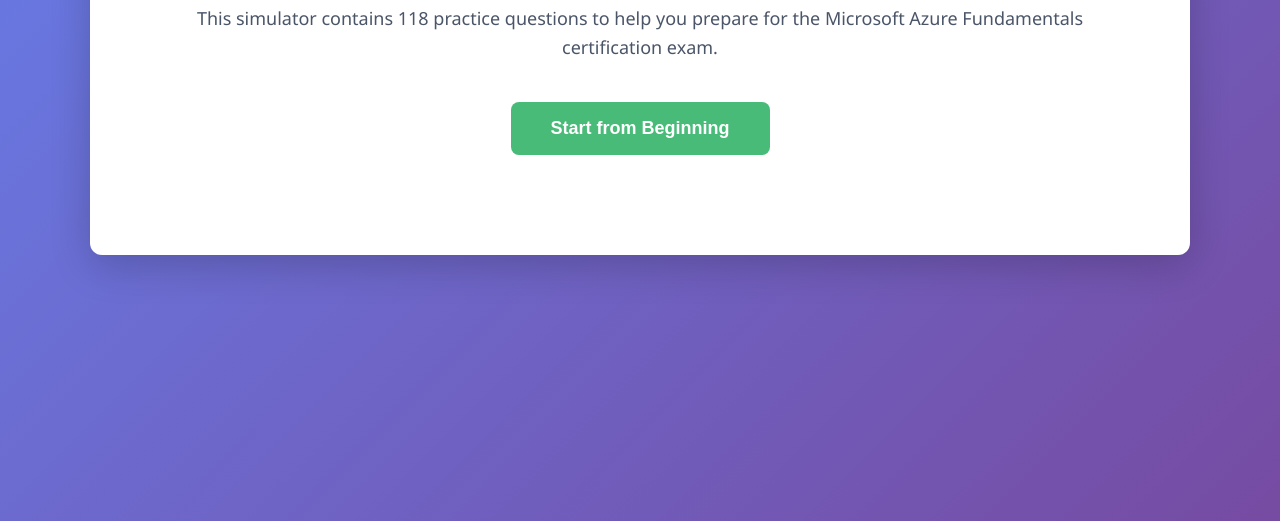
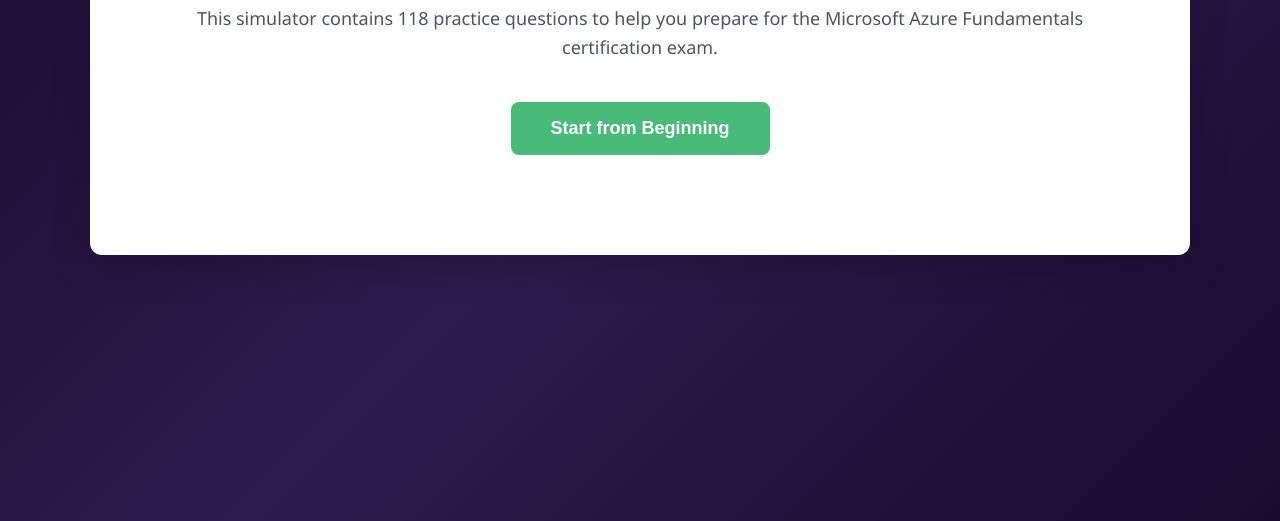
Before and after one commit to siva27neelam/exam-simulator, a plain HTML site: page index.html in a window 1280 px wide. Shown: the part 279-800 px from the top of the page. Drawn offline with Linux system fonts and the light colour scheme.

```diff
--- a/index.html
+++ b/index.html
@@ -14,7 +14,7 @@
 
         body {
             font-family: 'Segoe UI', Tahoma, Geneva, Verdana, sans-serif;
-            background: linear-gradient(135deg, #667eea 0%, #764ba2 100%);
+            background: linear-gradient(135deg, #1a0b2e 0%, #2d1b4e 50%, #1a0b2e 100%);
             min-height: 100vh;
             padding: 20px;
         }
```
Also changed, not shown: HASKA_LOGO.png (added).
